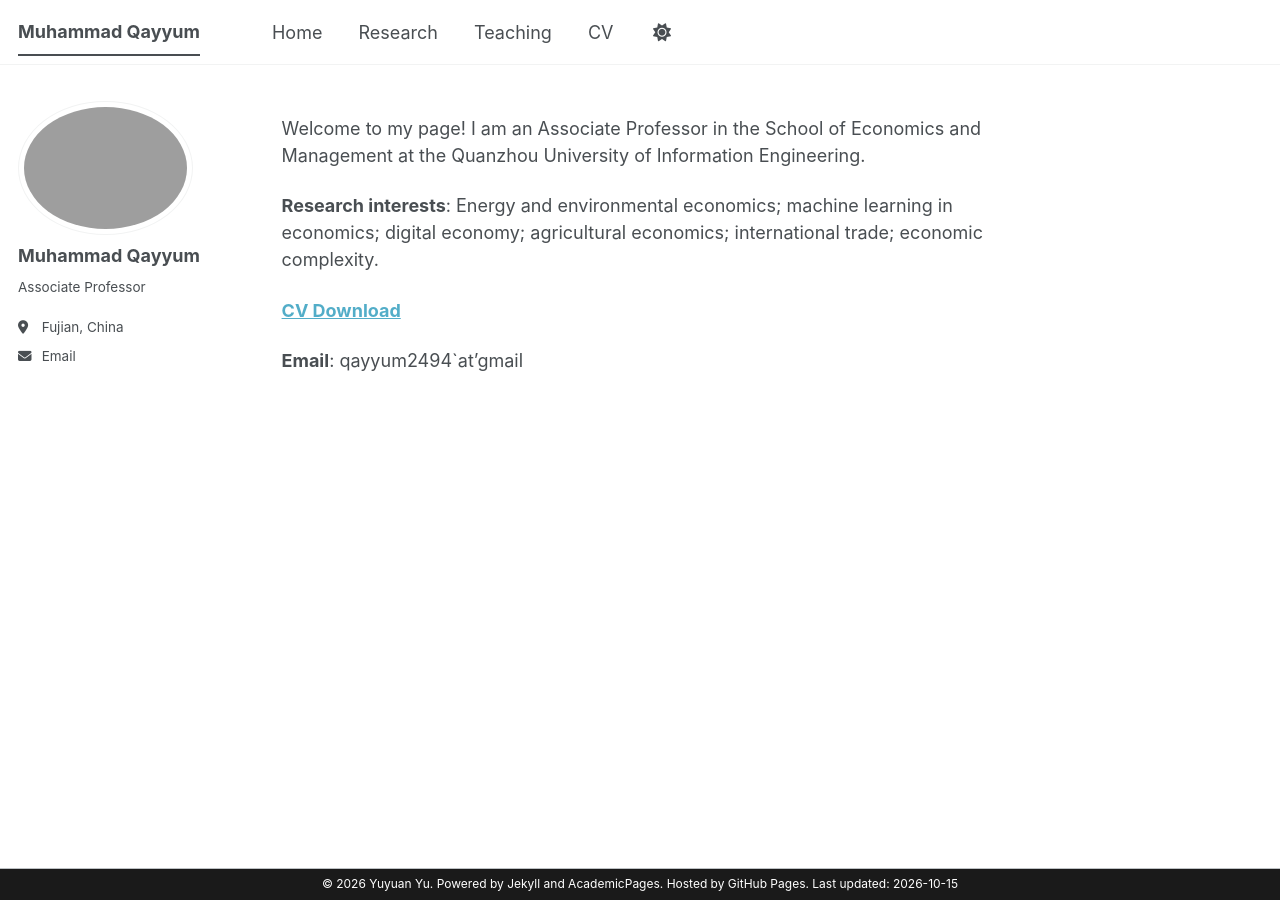
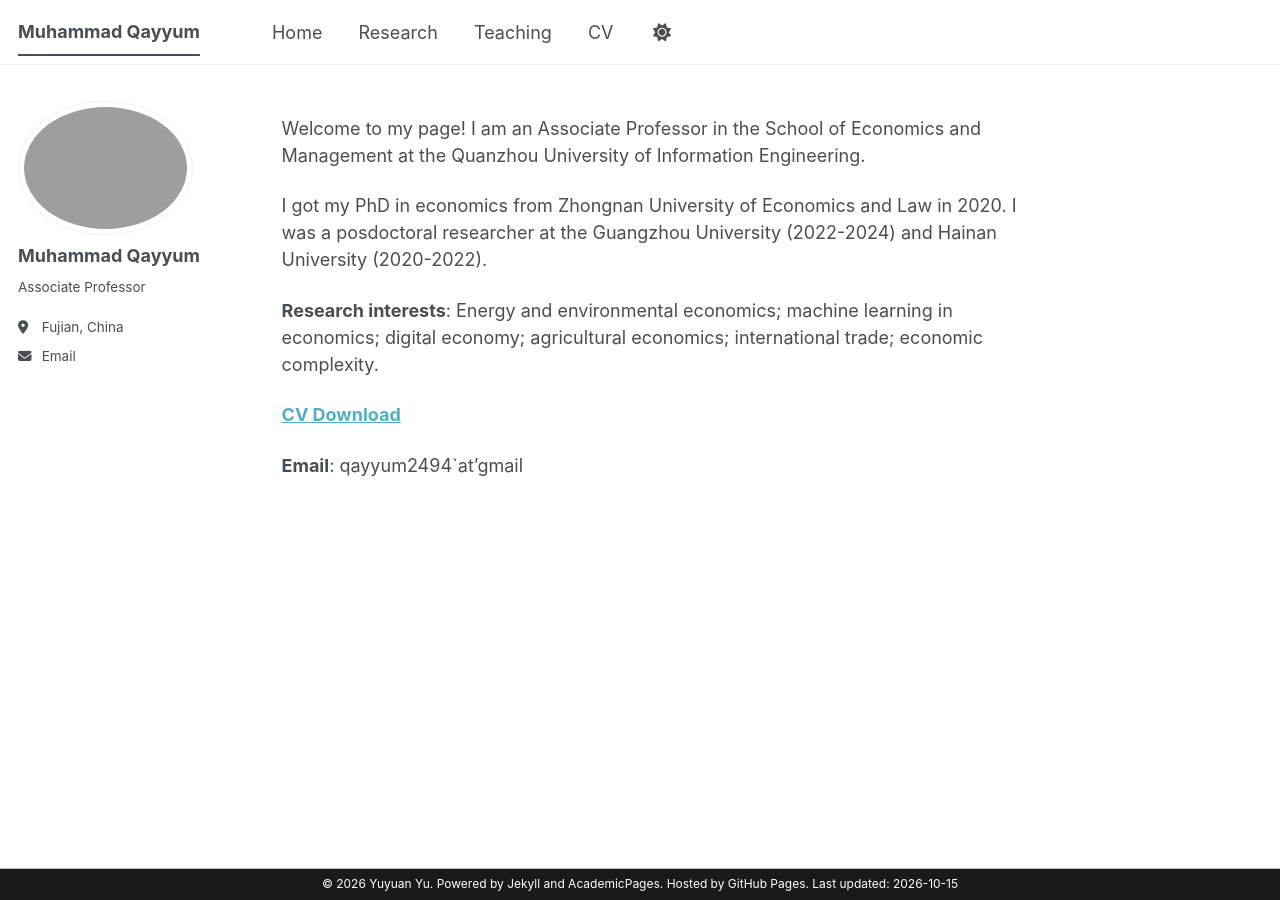
Before and after one commit to muhammadqayyum29/muhammadqayyum29.github.io, a Jekyll site: the page built from _pages/about.md, in a window 1280 px wide. Built offline with Jekyll 4.4.1, drawn with Linux system fonts in a browser that asks for light colours; a style sheet for code colours, icons or effects is not loaded.

Commit message:
Update about page with education and research details
Added educational background and postdoctoral experience.

```diff
--- a/_pages/about.md
+++ b/_pages/about.md
@@ -9,6 +9,8 @@ redirect_from:
 
 Welcome to my page! I am an Associate Professor in the School of Economics and Management at the Quanzhou University of Information Engineering.
 
+I got my PhD in economics from Zhongnan University of Economics and Law in 2020. I was a posdoctoral researcher at the Guangzhou University (2022-2024) and Hainan University (2020-2022).
+
 **Research interests**: Energy and environmental economics; machine learning in economics; digital economy; agricultural
 economics; international trade; economic complexity.
 
```
